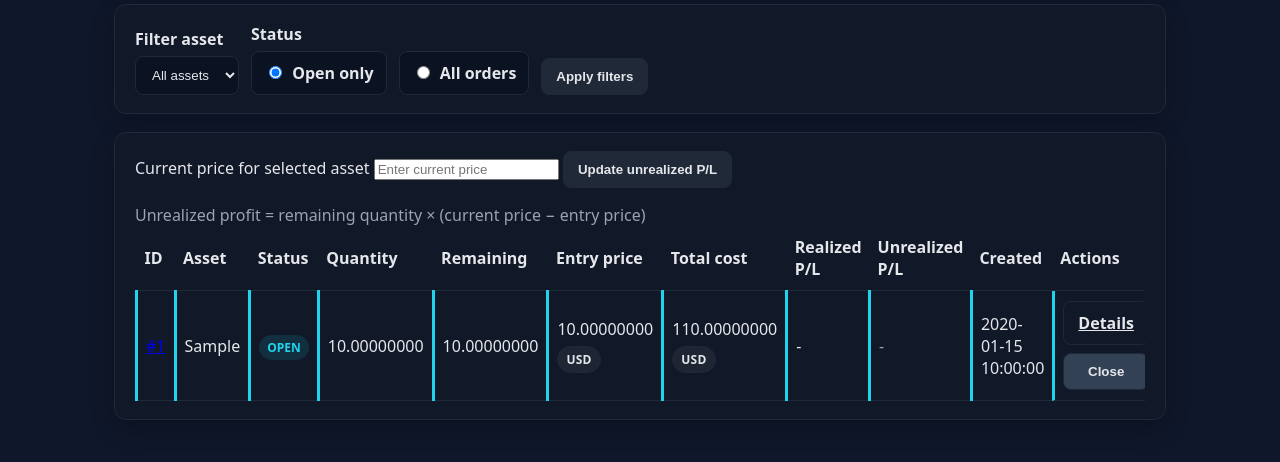
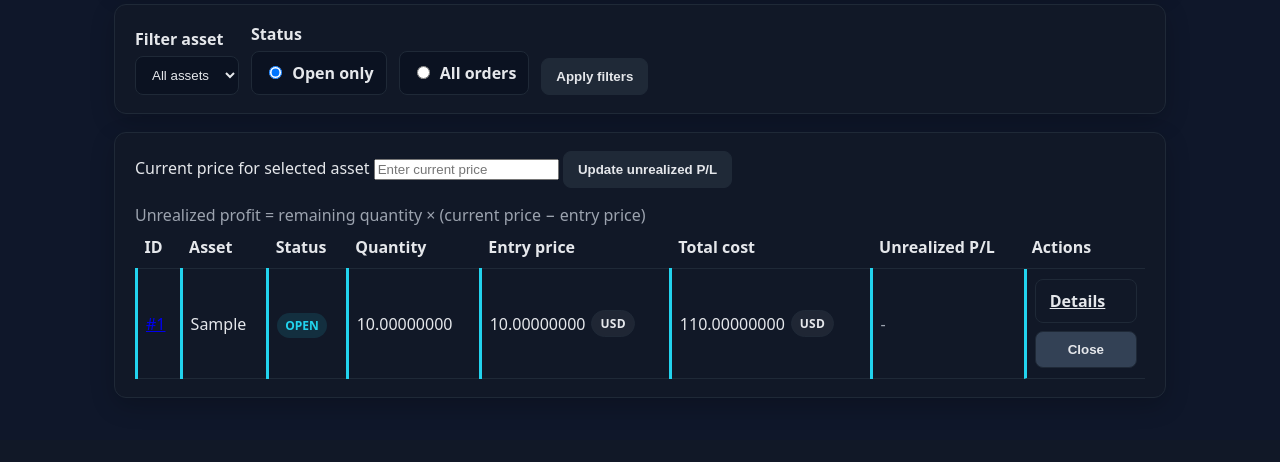
Before and after one commit to RobinKopperud/web, a PHP site: page / in a window 1280 px wide. Shown: the part 487-949 px from the top of the page. After the commit the page ends 885 px from the top, so only its background shows below. Run offline with PHP 8.4, Linux system fonts and the light colour scheme; tables that the repository leaves empty hold one stand-in row (values such as "Sample post"); a stand-in replaces the project's code that opens the database connection.

Commit message:
Make crypto filters interactive and simplify table layout

```diff
--- a/crypto-tracker/assets/app.js
+++ b/crypto-tracker/assets/app.js
@@ -16,6 +16,9 @@ document.addEventListener('DOMContentLoaded', () => {
     const closeCurrencyBadge = document.getElementById('closeCurrencyBadge');
     const closeModalDismiss = document.getElementById('closeModalDismiss');
     const closeModalCancel = document.getElementById('closeModalCancel');
+    const filterForm = document.querySelector('.filters form');
+    const assetFilterSelect = document.getElementById('filter_asset');
+    const statusFilterRadios = document.querySelectorAll('input[name="status"]');
 
     function formatNumber(value) {
         return Number.parseFloat(value).toFixed(8);
@@ -76,6 +79,17 @@ document.addEventListener('DOMContentLoaded', () => {
         });
     }
 
+    function applyFilters() {
+        const assetValue = assetFilterSelect?.value.trim().toLowerCase() || '';
+        const statusValue = Array.from(statusFilterRadios).find(radio => radio.checked)?.value || 'open';
+
+        document.querySelectorAll('#ordersTable tbody tr').forEach(row => {
+            const matchesAsset = !assetValue || row.dataset.asset?.toLowerCase() === assetValue;
+            const matchesStatus = statusValue === 'all' || row.dataset.status === statusValue;
+            row.classList.toggle('is-hidden', !(matchesAsset && matchesStatus));
+        });
+    }
+
     if (updateButton) {
         updateButton.addEventListener('click', updateUnrealized);
         priceInput?.addEventListener('keyup', (event) => {
@@ -91,6 +105,15 @@ document.addEventListener('DOMContentLoaded', () => {
         { element: totalCostInput, name: 'total_cost' },
     ].forEach(({ element, name }) => {
         element?.addEventListener('input', () => updateMissingOrderField(name));
+    });
+
+    [assetFilterSelect, ...statusFilterRadios].forEach(element => {
+        element?.addEventListener('change', applyFilters);
+    });
+
+    filterForm?.addEventListener('submit', (event) => {
+        event.preventDefault();
+        applyFilters();
     });
 
     function hideCloseModal() {
@@ -147,4 +170,6 @@ document.addEventListener('DOMContentLoaded', () => {
             hideCloseModal();
         }
     });
+
+    applyFilters();
 });
--- a/crypto-tracker/assets/style.css
+++ b/crypto-tracker/assets/style.css
@@ -155,6 +155,10 @@ header h1 {
     overflow-x: auto;
 }
 
+.is-hidden {
+    display: none !important;
+}
+
 table {
     width: 100%;
     border-collapse: collapse;
@@ -307,8 +311,17 @@ tr:hover { background: rgba(255, 255, 255, 0.02); }
 .link { color: var(--accent); text-decoration: none; }
 .link:hover { text-decoration: underline; }
 
-@media (max-width: 700px) {
+@media (max-width: 760px) {
     .form-actions { justify-content: flex-start; }
-    .actions { flex-direction: column; }
     .price-row { flex-direction: column; align-items: flex-start; }
+
+    .table-wrapper { overflow: visible; }
+    table { border: 0; }
+    thead { display: none; }
+    tbody { display: flex; flex-direction: column; gap: 12px; }
+    tr { display: grid; grid-template-columns: repeat(2, minmax(0, 1fr)); gap: 6px 12px; border: 1px solid var(--border); border-radius: 10px; padding: 10px 12px; }
+    td { padding: 6px 0; border: none; }
+    td::before { content: attr(data-label); display: block; font-size: 12px; color: var(--muted); margin-bottom: 4px; text-transform: uppercase; letter-spacing: 0.08em; }
+    td.actions { grid-column: 1 / -1; flex-direction: row; flex-wrap: wrap; gap: 8px; }
+    .cell-stack { flex-direction: column; align-items: flex-start; }
 }
--- a/crypto-tracker/index.php
+++ b/crypto-tracker/index.php
@@ -18,37 +18,7 @@ $assetFilter = isset($_GET['asset']) ? trim($_GET['asset']) : '';
 $statusFilter = isset($_GET['status']) ? $_GET['status'] : 'open';
 $statusFilter = in_array($statusFilter, ['open', 'all']) ? $statusFilter : 'open';
 
-// Build filtered order query
-$where = [];
-$params = [];
-$types = '';
-
-if ($assetFilter !== '') {
-    $where[] = 'asset = ?';
-    $types .= 's';
-    $params[] = $assetFilter;
-}
-
-if ($statusFilter === 'open') {
-    $where[] = "status = 'OPEN'";
-}
-
-$sql = 'SELECT * FROM orders';
-if (!empty($where)) {
-    $sql .= ' WHERE ' . implode(' AND ', $where);
-}
-$sql .= ' ORDER BY created_at DESC';
-
-$stmt = $conn->prepare($sql);
-if ($stmt === false) {
-    die('Failed to prepare statement: ' . $conn->error);
-}
-
-if (!empty($types)) {
-    $stmt->bind_param($types, ...$params);
-}
-$stmt->execute();
-$ordersResult = $stmt->get_result();
+$ordersResult = $conn->query('SELECT * FROM orders ORDER BY created_at DESC');
 
 function h($value)
 {
@@ -164,12 +134,9 @@ unset($_SESSION['flash']);
                     <th>Asset</th>
                     <th>Status</th>
                     <th>Quantity</th>
-                    <th>Remaining</th>
                     <th>Entry price</th>
                     <th>Total cost</th>
-                    <th>Realized P/L</th>
                     <th>Unrealized P/L</th>
-                    <th>Created</th>
                     <th>Actions</th>
                 </tr>
                 </thead>
@@ -180,30 +147,25 @@ unset($_SESSION['flash']);
                     $isClosed = $order['status'] === 'CLOSED';
                     $rowClass = $isClosed ? 'status-closed' : 'status-open';
                     ?>
-                    <tr class="<?php echo $rowClass; ?>" data-entry-price="<?php echo formatDecimal($order['entry_price']); ?>" data-remaining="<?php echo formatDecimal($order['remaining_quantity']); ?>">
-                        <td><a href="order_detail.php?id=<?php echo (int)$order['id']; ?>">#<?php echo (int)$order['id']; ?></a></td>
-                        <td><?php echo h($order['asset']); ?></td>
-                        <td><span class="badge <?php echo strtolower($order['status']); ?>"><?php echo h($order['status']); ?></span></td>
-                        <td><?php echo formatDecimal($order['quantity']); ?></td>
-                        <td><?php echo formatDecimal($order['remaining_quantity']); ?></td>
-                        <td>
+                    <tr class="<?php echo $rowClass; ?>" data-entry-price="<?php echo formatDecimal($order['entry_price']); ?>" data-remaining="<?php echo formatDecimal($order['remaining_quantity']); ?>" data-asset="<?php echo h(strtolower($order['asset'])); ?>" data-status="<?php echo h(strtolower($order['status'])); ?>">
+                        <td data-label="ID"><a href="order_detail.php?id=<?php echo (int)$order['id']; ?>">#<?php echo (int)$order['id']; ?></a></td>
+                        <td data-label="Asset"><?php echo h($order['asset']); ?></td>
+                        <td data-label="Status"><span class="badge <?php echo strtolower($order['status']); ?>"><?php echo h($order['status']); ?></span></td>
+                        <td data-label="Quantity" class="mono"><?php echo formatDecimal($order['quantity']); ?></td>
+                        <td data-label="Entry price">
                             <div class="cell-stack">
                                 <span class="mono"><?php echo formatDecimal($order['entry_price']); ?></span>
                                 <span class="chip"><?php echo h($order['currency'] ?? 'USD'); ?></span>
                             </div>
                         </td>
-                        <td>
+                        <td data-label="Total cost">
                             <div class="cell-stack">
                                 <span class="mono"><?php echo formatDecimal($totalCost); ?></span>
                                 <span class="chip"><?php echo h($order['currency'] ?? 'USD'); ?></span>
                             </div>
                         </td>
-                        <td class="profit <?php echo $isClosed ? ($order['realized_profit'] >= 0 ? 'positive' : 'negative') : ''; ?>">
-                            <?php echo $isClosed ? formatDecimal($order['realized_profit']) : '-'; ?>
-                        </td>
-                        <td class="profit unrealized">-</td>
-                        <td><?php echo h($order['created_at']); ?></td>
-                        <td class="actions">
+                        <td data-label="Unrealized P/L" class="profit unrealized">-</td>
+                        <td data-label="Actions" class="actions">
                             <a class="btn ghost" href="order_detail.php?id=<?php echo (int)$order['id']; ?>">Details</a>
                             <?php if (!$isClosed): ?>
                                 <button class="btn secondary open-close-modal" type="button"
```
